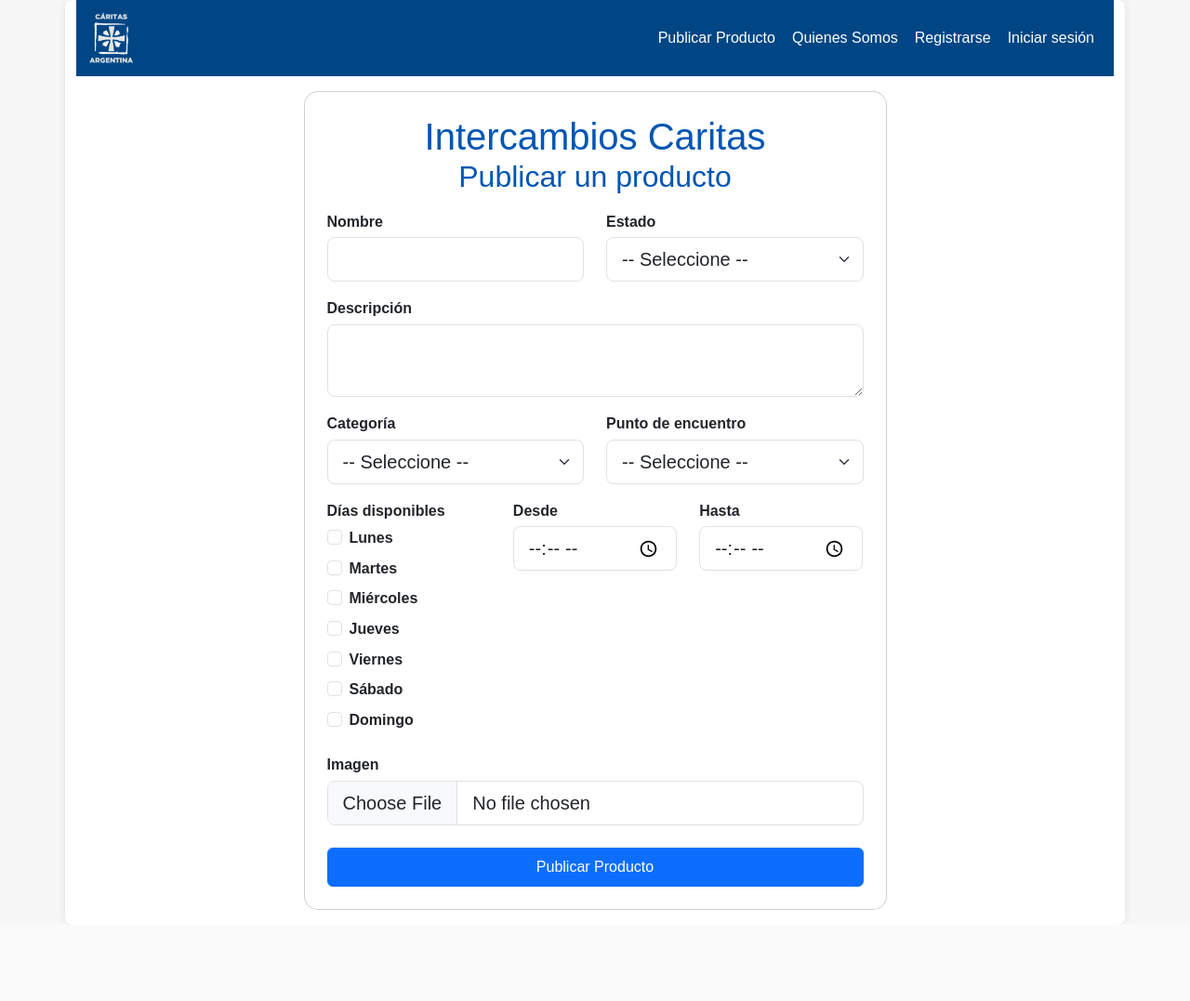
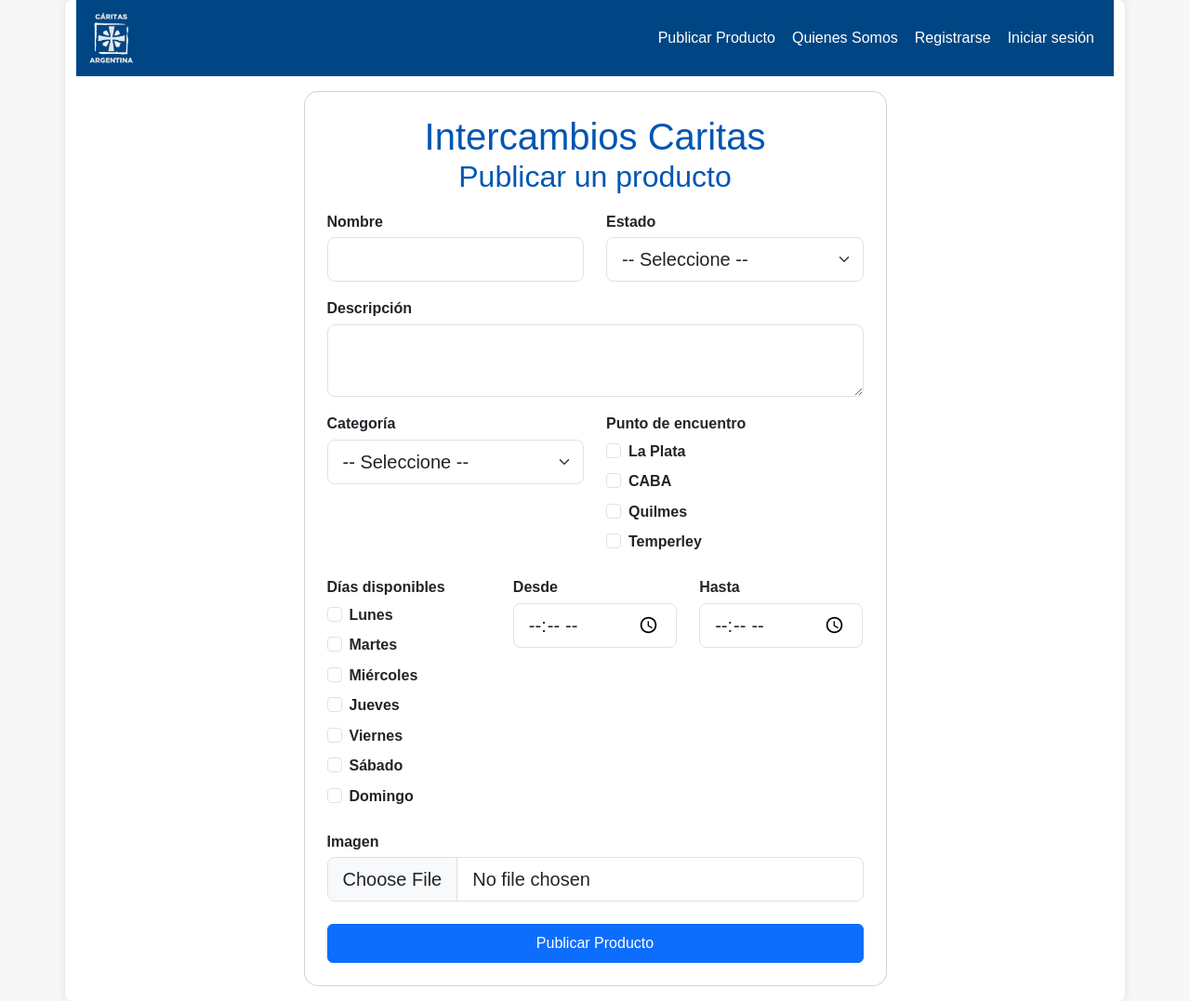
Before and after one commit to fvenegasn/IS2-Web-de-Intercambios, a Django app: page /crear_publicacion in a window 1280 px wide. Shown: the whole page at 93% size. Before the commit the page ends 988 px from the top, so only its background shows below. Run offline with Django 5.2, Linux system fonts and the light colour scheme; data comes from the database, SQL or seed files in the repository; both versions use the stored data as it was after the commit.

Commit message:
Correcciones en sprint de 'Crear publicacion'

```diff
--- a/intercambios_caritas/forms.py
+++ b/intercambios_caritas/forms.py
@@ -4,6 +4,11 @@
 class PublicacionForm(forms.ModelForm):
     dias_convenientes = forms.MultipleChoiceField(
         choices=Publicacion.DIAS_SEMANA,
+        widget=forms.CheckboxSelectMultiple,
+        required=False
+    )
+    punto_encuentro = forms.MultipleChoiceField(
+        choices=Publicacion.PUNTOS_ENC,
         widget=forms.CheckboxSelectMultiple,
         required=False
     )
@@ -23,6 +28,7 @@
         fields = ['nombre', 'descripcion', 'imagen', 'categoria', 'estado', 'punto_encuentro', 'dias_convenientes', 'franja_horaria_inicio', 'franja_horaria_fin']
         widgets = {
             'dias_convenientes': forms.CheckboxSelectMultiple,
+            'punto_encuentro': forms.CheckboxSelectMultiple,
             'franja_horaria_inicio': forms.TimeInput(format='%H:%M'),
             'franja_horaria_fin': forms.TimeInput(format='%H:%M'),
         }
--- a/intercambios_caritas/models.py
+++ b/intercambios_caritas/models.py
@@ -40,24 +40,33 @@
 
 
 class Publicacion(models.Model):
+    """
+    Define la estructura inicial para todas las publicaciones
+    """
+
+    # Puntos de encuentro posibles
     PUNTOS_ENC = [
-        ('Negociable', 'Negociable'),
         ('La Plata', 'La Plata'),
         ('CABA', 'CABA'),
         ('Quilmes', 'Quilmes'),
         ('Temperley', 'Temperley'),
     ]
+
+    # Categorías posibles
     CATEGORIAS = [
         ('Alimentos', 'Alimentos'),
         ('Ropa', 'Ropa'),
         ('Utiles escolares', 'Utiles escolares'),
         ('Artículos de limpieza', 'Artículos de limpieza'),
     ]
+
+    # Estados posibles
     ESTADOS = [
         ('Sin especificar', 'Sin especificar'),
         ('Usado', 'Usado'),
         ('Nuevo', 'Nuevo'),
     ]
+
     DIAS_SEMANA = [
         ('Lunes', 'Lunes'),
         ('Martes', 'Martes'),
@@ -68,21 +77,25 @@
         ('Domingo', 'Domingo'),
     ]
 
+    # Campos de una publicación
     nombre = models.CharField(max_length=50, blank=False, null=False)
     descripcion = models.CharField(max_length=280, blank=True, null=False, default="Sin descripción")
     imagen = models.ImageField()
     categoria = models.CharField(max_length=50, blank=False, null=False, choices=CATEGORIAS, default="Otros")
     estado = models.CharField(max_length=50, blank=False, null=False, choices=ESTADOS, default=ESTADOS[0][0])
-    punto_encuentro = models.CharField(max_length=50, blank=False, null=False, choices=PUNTOS_ENC, default=PUNTOS_ENC[0][0])
+    punto_encuentro = MultiSelectField(choices=PUNTOS_ENC, blank=True, max_length=100)
     dias_convenientes = MultiSelectField(choices=DIAS_SEMANA, blank=True, max_length=100)
-    franja_horaria_inicio = models.TimeField(default=datetime.time(9,0,0)) # 9 AM?
-    franja_horaria_fin = models.TimeField(default=datetime.time(18,0,0)) # 6 PM?
+    franja_horaria_inicio = models.TimeField(default=datetime.time(9,0,0)) # 9 AM
+    franja_horaria_fin = models.TimeField(default=datetime.time(18,0,0)) # 6 PM
     franja_horaria = models.CharField(max_length=50, blank=True, null=True)
     usuario = models.ForeignKey(Usuario, on_delete=models.CASCADE, default=get_default_user)
 
     FRANJA_HORARIA_REGEX = r'^entre las (\d{2}):(\d{2}) y las (\d{2}):(\d{2})$'
 
     def clean(self):
+        """
+        Valida la franja horaria seleccionada
+        """
         super().clean()
         if self.franja_horaria:
             match = re.match(self.FRANJA_HORARIA_REGEX, self.franja_horaria)
@@ -139,8 +152,8 @@
     publicacion_demandada = models.ForeignKey('Publicacion', related_name='ofertas_recibidas', on_delete=models.CASCADE)
     centro_encuentro = models.CharField(max_length=50, choices=Publicacion.PUNTOS_ENC)
     dias_convenientes = MultiSelectField(choices=Publicacion.DIAS_SEMANA, blank=True, max_length=100)
-    franja_horaria_inicio = models.TimeField()
-    franja_horaria_fin = models.TimeField()
+    franja_horaria_inicio = models.TimeField(default=datetime.time(9,0,0))
+    franja_horaria_fin = models.TimeField(default=datetime.time(18,0,0))
     fecha_creacion = models.DateTimeField(default=timezone.now)
     #estado = models.CharField(max_length=50,default=Pendiente())
     aceptada = models.BooleanField(default=False)
--- a/templates/publicacion/crear_publicacion.html
+++ b/templates/publicacion/crear_publicacion.html
@@ -62,15 +62,15 @@
                                 </div>
                                 <div class="col-md-6 mb-3">
                                     <div data-mdb-input-init class="form-outline">
-                                        <label class="form-label mb-1" for="punto_encuentro">Punto de
-                                            encuentro</label>
-                                        <select id="punto_encuentro" name="punto_encuentro"
-                                            class="form-select form-select-lg" required>
-                                            <option value="" selected disabled>-- Seleccione --</option>
+                                        <label class="form-label mb-1" for="punto_encuentro">Punto de encuentro</label>
+                                        <div id="punto_encuentro">
                                             {% for value, display in form.fields.punto_encuentro.choices %}
-                                            <option value="{{ value }}">{{ display }}</option>
+                                            <div class="form-check">
+                                                <input class="form-check-input" type="checkbox" value="{{ value }}" id="punto_encuentro_{{ forloop.counter0 }}" name="punto_encuentro">
+                                                <label class="form-check-label" for="punto_encuentro_{{ forloop.counter0 }}">{{ display }}</label>
+                                            </div>
                                             {% endfor %}
-                                        </select>
+                                        </div>
                                     </div>
                                 </div>
                             </div>
```
Also changed, not shown: db.sqlite3, intercambios_caritas/migrations/0019_alter_intercambio_franja_horaria_fin_and_more.py (added), intercambios_caritas/migrations/0020_alter_publicacion_punto_encuentro.py (added), intercambios_caritas/migrations/0021_alter_intercambio_centro_encuentro_and_more.py (added), media/qac.png (added), media/zapatillas_l4ksdxy.jpg (added), media/zapatillas_tnLUh5p.jpg (added).
